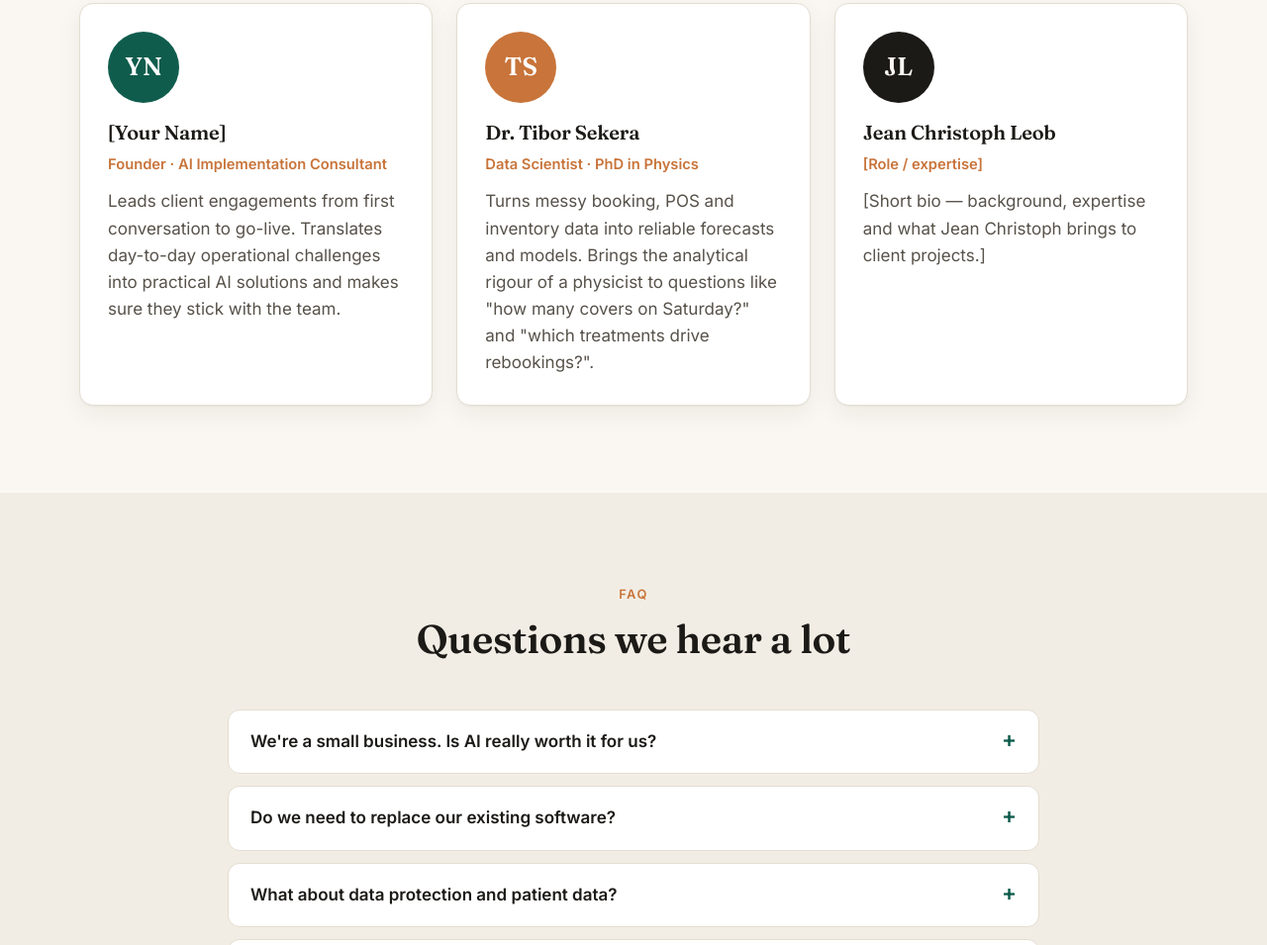
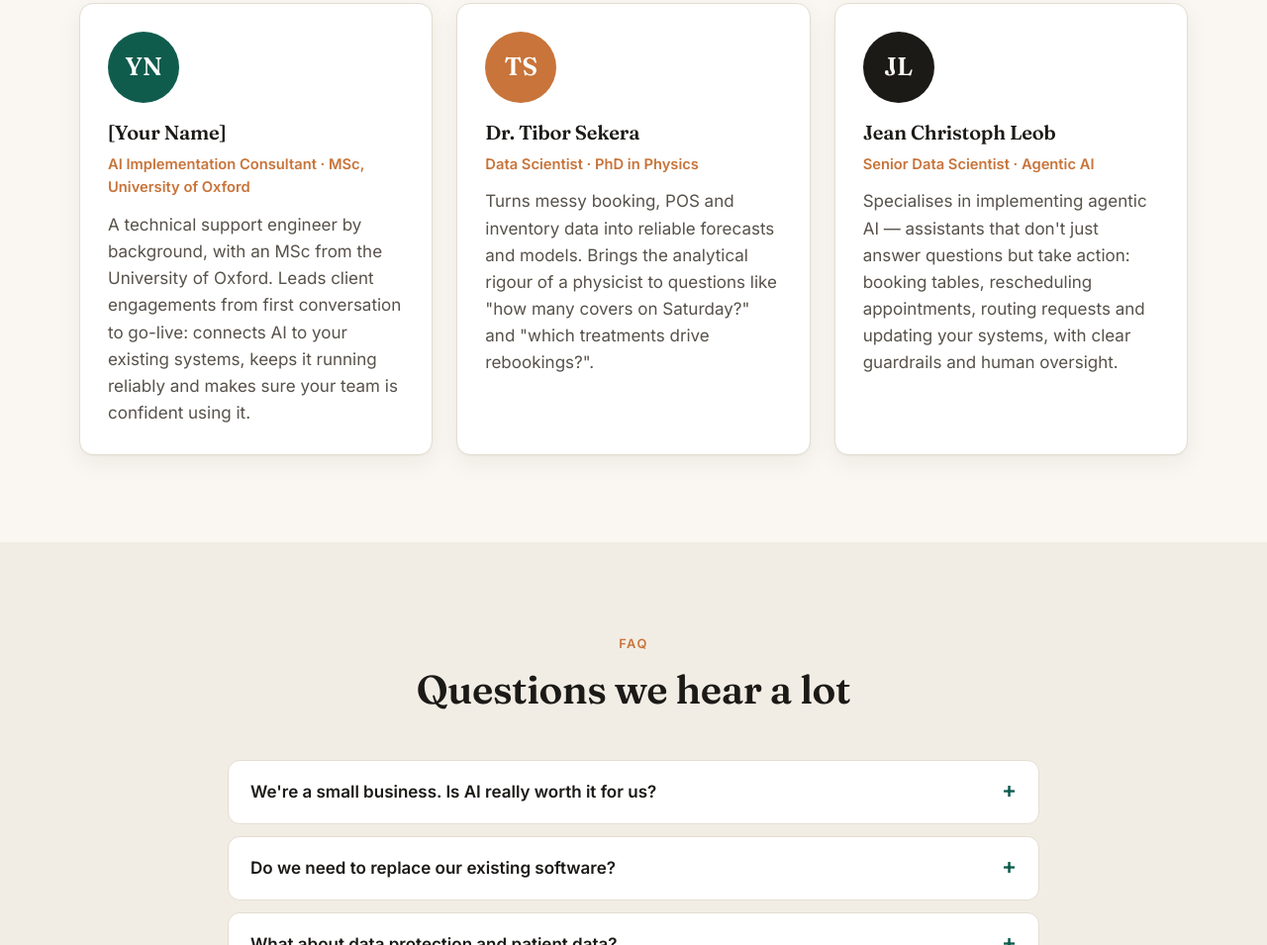
Before and after one commit to daniel-shecco/ImplementAI, a plain HTML site: page index.html in a window 1280 px wide. Shown: the part 5226-6181 px from the top of the page at 99% size. Drawn offline with Linux system fonts and the light colour scheme.

Commit message:
Update team roles and bios
Co-Authored-By: Claude Opus 5.5 <noreply@anthropic.com>
Claude-Session: https://claude.ai/code/session_011upJNvxJePSrM952jyDWyB

```diff
--- a/index.html
+++ b/index.html
@@ -247,8 +247,8 @@
         <div class="card team-card reveal">
           <div class="avatar">YN</div>
           <h3>[Your Name]</h3>
-          <span class="role">Founder · AI Implementation Consultant</span>
-          <p class="muted">Leads client engagements from first conversation to go-live. Translates day-to-day operational challenges into practical AI solutions and makes sure they stick with the team.</p>
+          <span class="role">AI Implementation Consultant · MSc, University of Oxford</span>
+          <p class="muted">A technical support engineer by background, with an MSc from the University of Oxford. Leads client engagements from first conversation to go-live: connects AI to your existing systems, keeps it running reliably and makes sure your team is confident using it.</p>
         </div>
         <div class="card team-card reveal">
           <div class="avatar alt">TS</div>
@@ -259,8 +259,8 @@
         <div class="card team-card reveal">
           <div class="avatar alt2">JL</div>
           <h3>Jean Christoph Leob</h3>
-          <span class="role">[Role / expertise]</span>
-          <p class="muted">[Short bio — background, expertise and what Jean Christoph brings to client projects.]</p>
+          <span class="role">Senior Data Scientist · Agentic AI</span>
+          <p class="muted">Specialises in implementing agentic AI — assistants that don't just answer questions but take action: booking tables, rescheduling appointments, routing requests and updating your systems, with clear guardrails and human oversight.</p>
         </div>
       </div>
     </div>
```
Also changed, not shown: landing.html (+2 -2 lines), 1 other file.
